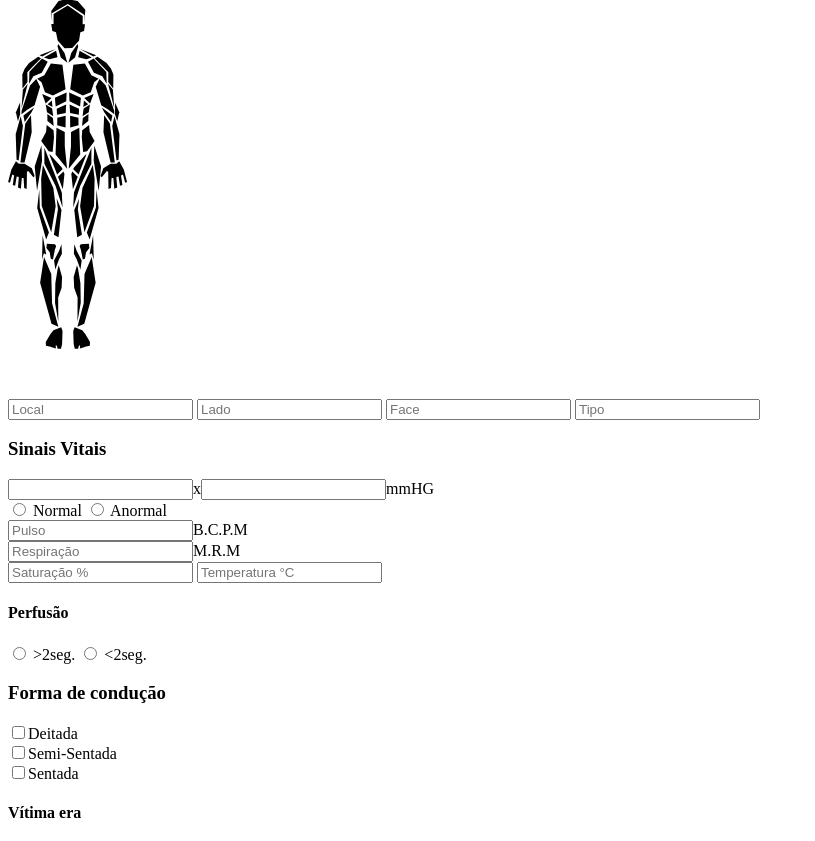
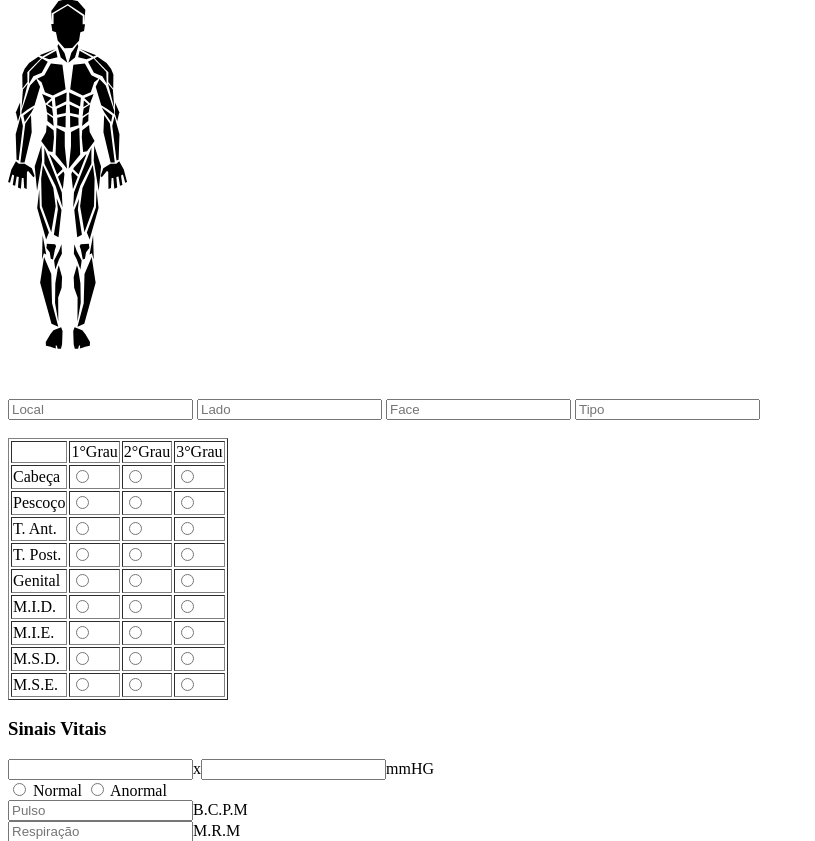
Before and after one commit to CaueFoyth/NOAR, a Flask app: page /ver in a window 1280 px wide. Shown: the part 3572-4413 px from the top of the page, without its empty margins (0-815 px from the left). Run offline with Flask 3, Linux system fonts and the light colour scheme; a user stored in the database is signed in; some libraries are stand-ins or nearby versions.

Commit message:
tabela pronta

```diff
--- a/templates/forms.html
+++ b/templates/forms.html
@@ -567,7 +567,19 @@
         <input type="text"  id="corpoLado" placeholder="Lado">
         <input type="text"  id="corpoFace" placeholder="Face">
         <input type="text"  id="corpoTipo" placeholder="Tipo">
-
+        <br><br>
+        <table border="1">
+            <tr><td></td> <td>1°Grau</td> <td>2°Grau</td> <td>3°Grau</td></tr>
+            <tr><td>Cabeça</td> <td><input type="radio" name="p1" value="cabeca_1"></td> <td><input type="radio" name="p1" value="cabeca_2"></td> <td><input type="radio" name="p1" value="cabeca_3"></td></tr>
+            <tr><td>Pescoço</td> <td><input type="radio" name="p2" value="pescoco_1"></td> <td><input type="radio" name="p2" value="pescoco_2"></td> <td><input type="radio" name="p2" value="pescoco_3"></td></tr>
+            <tr><td>T. Ant.</td> <td><input type="radio" name="p3" value="ant_1"></td> <td><input type="radio" name="p3" value="ant_2"></td> <td><input type="radio" name="p3" value="ant_3"></td></tr>
+            <tr><td>T. Post.</td> <td><input type="radio" name="p4" value="post_1"></td> <td><input type="radio" name="p4" value="post_2"></td> <td><input type="radio" name="p4" value="post_3"></td></tr>
+            <tr><td>Genital</td> <td><input type="radio" name="p5" value="genital_1"></td> <td><input type="radio" name="p5" value="genital_2"></td> <td><input type="radio" name="p5" value="genital_3"></td></tr>
+            <tr><td>M.I.D.</td> <td><input type="radio" name="p6" value="mid_1"></td> <td><input type="radio" name="p6" value="mid_2"></td> <td><input type="radio" name="p6" value="mid_3"></td></tr>
+            <tr><td>M.I.E.</td> <td><input type="radio" name="p7" value="mie_1"></td> <td><input type="radio" name="p7" value="mie_2"></td> <td><input type="radio" name="p7" value="mie_3"></td></tr>
+            <tr><td>M.S.D.</td> <td><input type="radio" name="p8" value="msd_1"></td> <td><input type="radio" name="p8" value="msd_2"></td> <td><input type="radio" name="p8" value="msd_3"></td></tr>
+            <tr><td>M.S.E.</td> <td><input type="radio" name="p9" value="mse_1"></td> <td><input type="radio" name="p9" value="mse_2"></td> <td><input type="radio" name="p9" value="mse_3"></td></tr>
+         </table>
         <!--SINAIS VITAIS-->
         <h3>Sinais Vitais</h3>
         <input type="number" name="d1">x<input type="number" name="d12">mmHG
```
